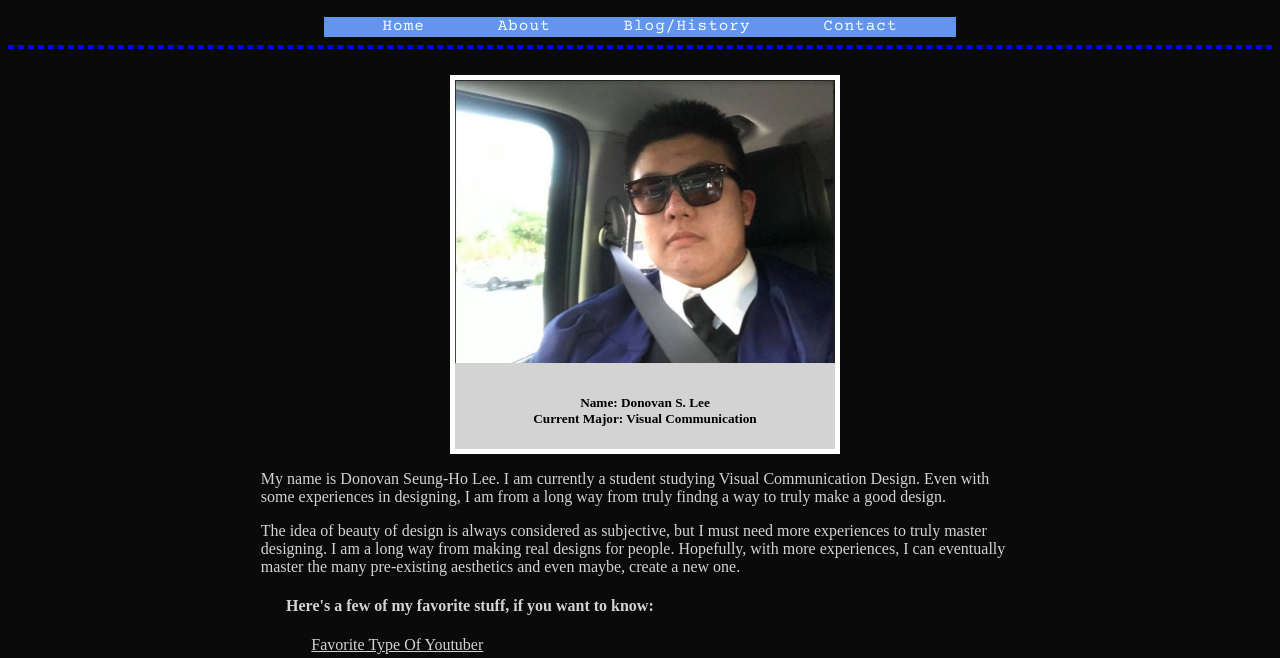
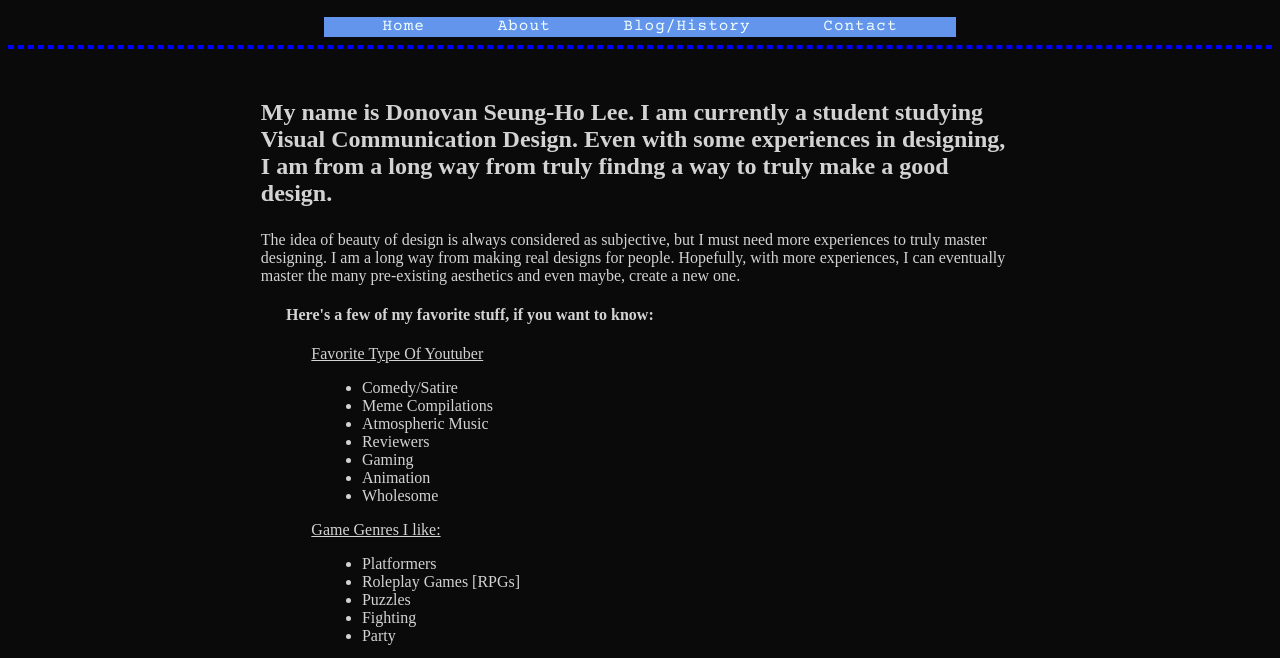
Before and after one commit to BinaryIns1ght/lee_digitalTimeCapsule, a plain HTML site: page index.html in a window 1280 px wide. Shown: the part 109-767 px from the top of the page. Drawn offline with nearby package versions, Linux system fonts and the light colour scheme.

Commit message:
Done some small edits to the home page
Also moved the selfie to the about page to suit the theming some more

```diff
--- a/css/styles.css
+++ b/css/styles.css
@@ -46,6 +46,11 @@ hr {
 .info {
     width: 60%;
     padding-left: 20%;
+}
+
+.info #begin {
+    font-size: 1.5em;
+    font-weight: 900;
 }
 
 #card {
--- a/index.html
+++ b/index.html
@@ -22,14 +22,7 @@
         <hr><br>
 
         <section class="info">
-            <div id="card" title="Behold, the man...">
-                <img src="img/oldMe.jpg" alt="Old Selfie Of High School Me">
-                <h5>
-                    Name: Donovan S. Lee <br>
-                    Current Major: Visual Communication
-                </h5>
-            </div>
-            <p>
+            <p id="begin">
                 My name is Donovan Seung-Ho Lee. I am
                 currently a student studying Visual
                 Communication Design. Even with some
```
Also changed, not shown: About/about.html (+8 -0 lines).
